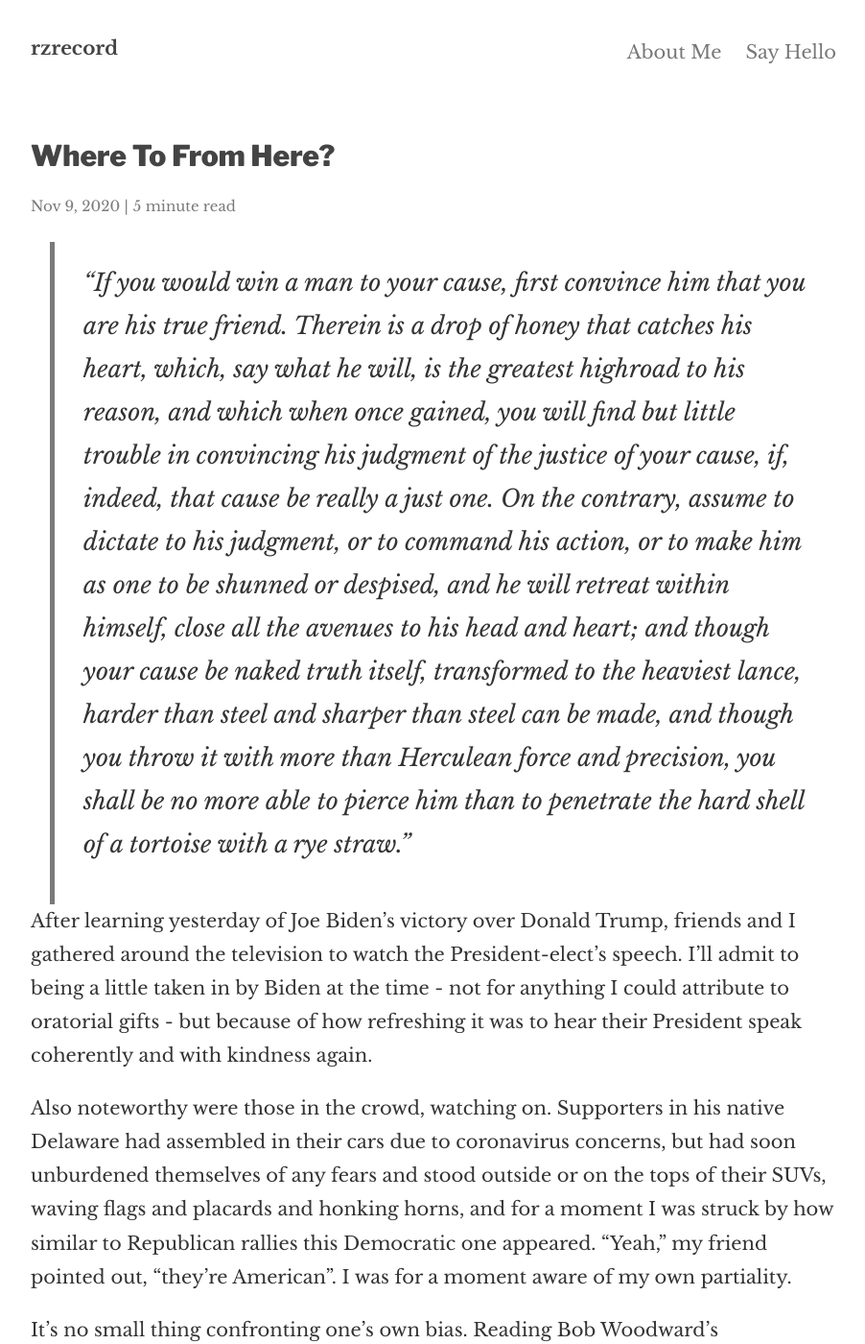
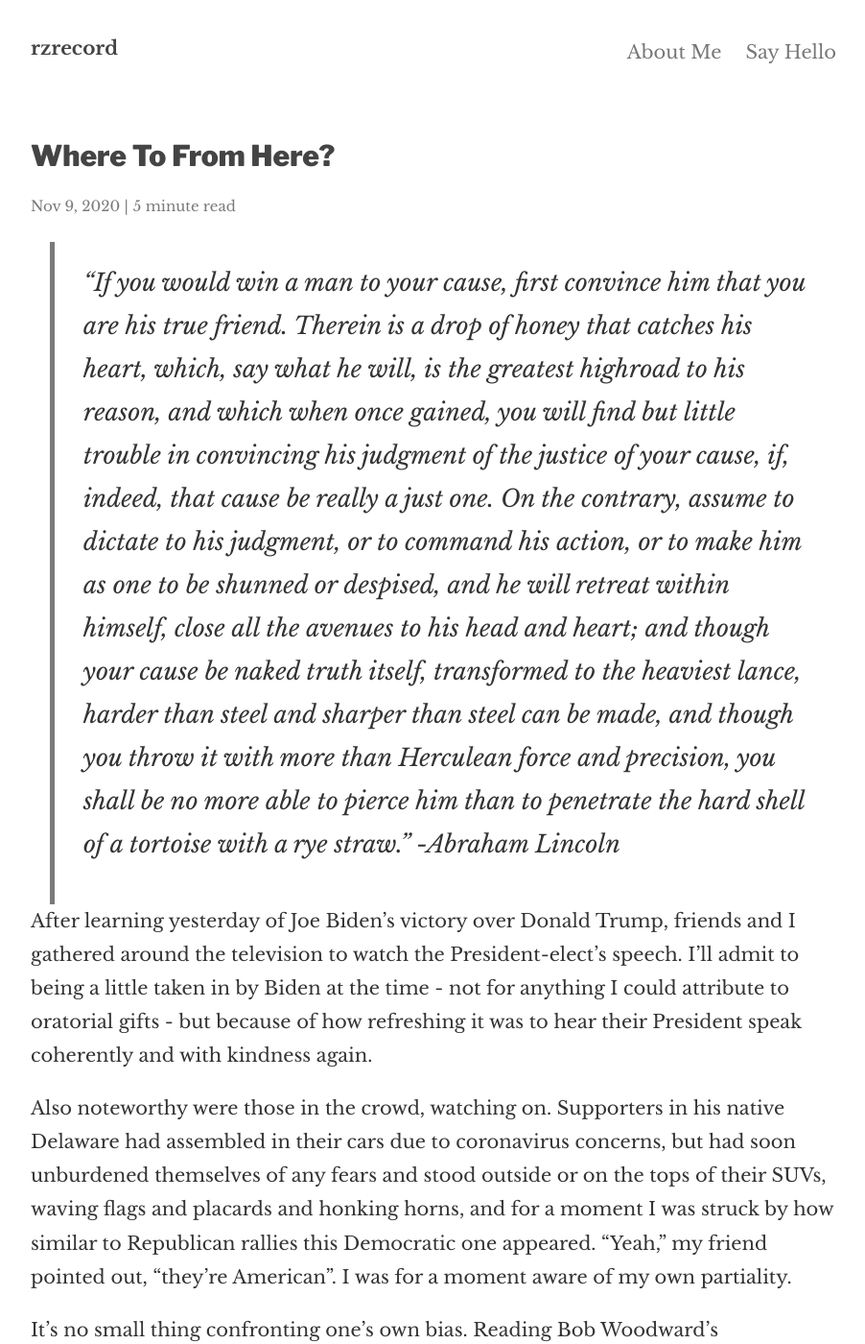
Before and after one commit to gitsit/rzrecord, a Jekyll site: the page built from _posts/2020-11-09-where-to-from-here.md, in a window 1280 px wide and 1400 px high. Shown: the whole window at 96% size, without its empty margins (188-1090 px from the left). Built offline with Jekyll 4.4.1, drawn with Linux system fonts in a browser that asks for light colours; nearby versions of some CDN libraries.

Commit message:
fixed essay spacing

```diff
--- a/_posts/2020-11-09-where-to-from-here.md
+++ b/_posts/2020-11-09-where-to-from-here.md
@@ -6,7 +6,8 @@ summary: Recovery in a post-Trump world.
 categories: politics media
 ---
 
-> "If you would win a man to your cause, first convince him that you are his true friend. Therein is a drop of honey that catches his heart, which, say what he will, is the greatest highroad to his reason, and which when once gained, you will find but little trouble in convincing his judgment of the justice of your cause, if, indeed, that cause be really a just one. On the contrary, assume to dictate to his judgment, or to command his action, or to make him as one to be shunned or despised, and he will retreat within himself, close all the avenues to his head and heart; and though your cause be naked truth itself, transformed to the heaviest lance, harder than steel and sharper than steel can be made, and though you throw it with more than Herculean force and precision, you shall be no more able to pierce him than to penetrate the hard shell of a tortoise with a rye straw."
+> "If you would win a man to your cause, first convince him that you are his true friend. Therein is a drop of honey that catches his heart, which, say what he will, is the greatest highroad to his reason, and which when once gained, you will find but little trouble in convincing his judgment of the justice of your cause, if, indeed, that cause be really a just one. On the contrary, assume to dictate to his judgment, or to command his action, or to make him as one to be shunned or despised, and he will retreat within himself, close all the avenues to his head and heart; and though your cause be naked truth itself, transformed to the heaviest lance, harder than steel and sharper than steel can be made, and though you throw it with more than Herculean force and precision, you shall be no more able to pierce him than to penetrate the hard shell of a tortoise with a rye straw." -Abraham Lincoln
+
 
 After learning yesterday of Joe Biden's victory over Donald Trump, friends and I gathered around the television to watch the President-elect's speech. I'll admit to being a little taken in by Biden at the time - not for anything I could attribute to oratorial gifts - but because of how refreshing it was to hear their President speak coherently and with kindness again.
 
```
